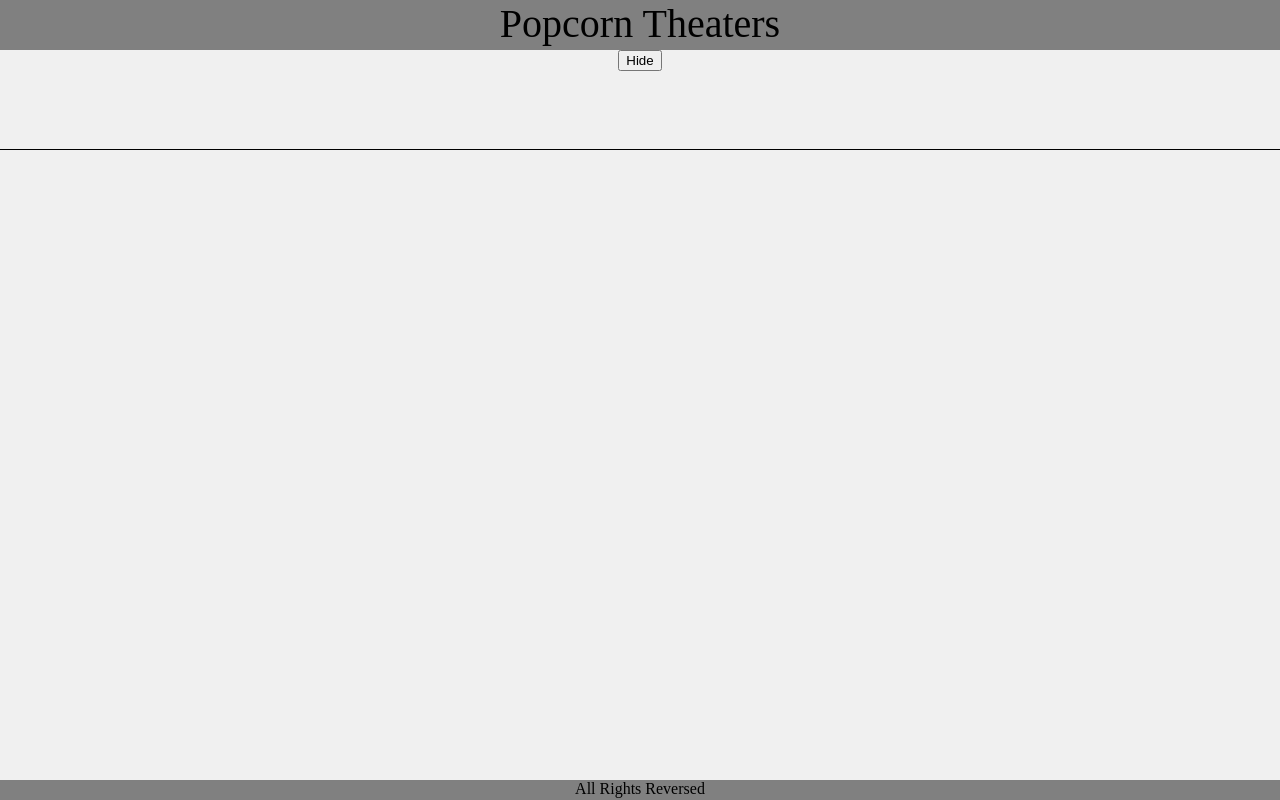
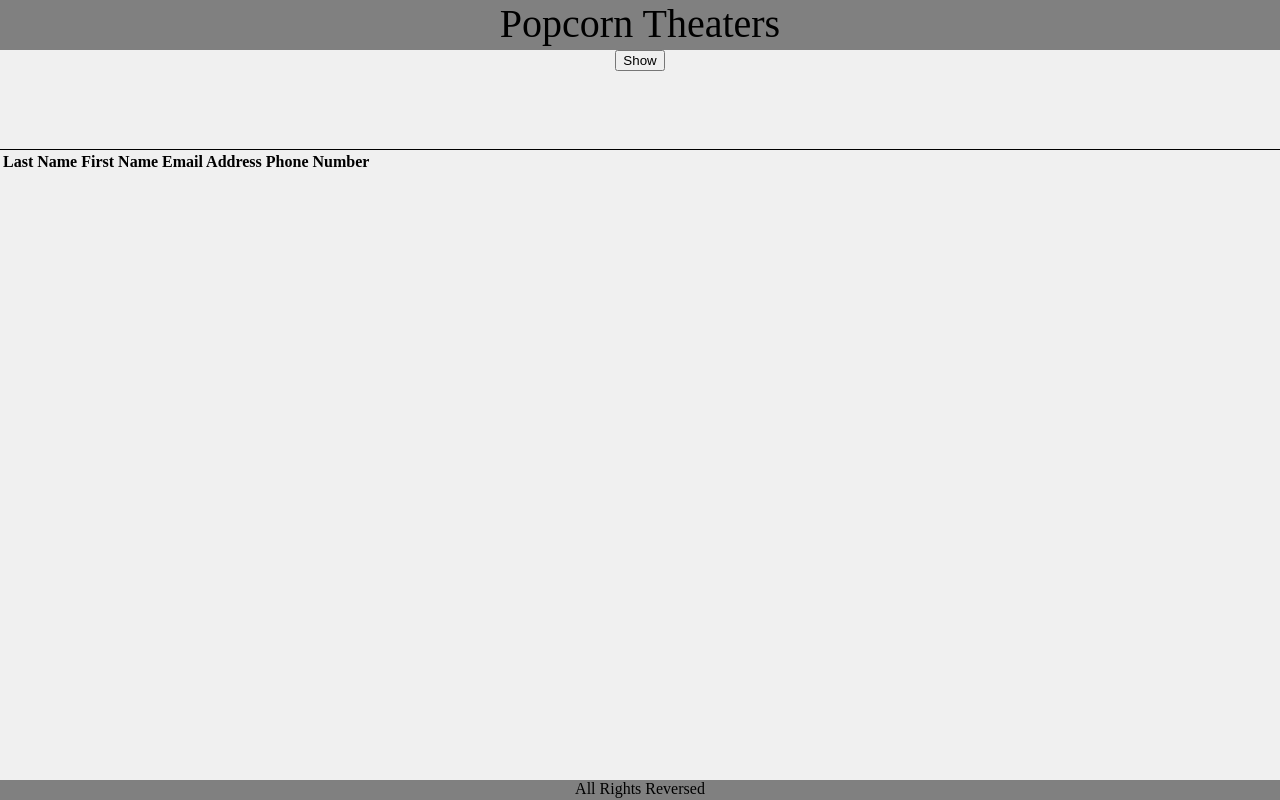
Before and after one commit to gviloria001/popcornapp, a React (Create React App) app in the folder client/: page /DB in a window 1280 px wide. Built offline with nearby package versions, Linux system fonts and the light colour scheme.

Commit message:
minor changes
misc

```diff
--- a/client/src/App.css
+++ b/client/src/App.css
@@ -23,7 +23,7 @@ body {
   grid-template-areas:
     "header_section"
     "report_section"
-    "Site-content_section"
+    "site-content_section"
     "footer_section";
   grid-template-rows: 50px 100px auto 20px;
 }
@@ -40,11 +40,36 @@ body {
   border-bottom: 1px black solid;
 }
 .site-content {
-  grid-area: 'Site-content_section';
+  overflow-y: scroll;
+  grid-area: "site-content_section";
   background-color: #F0F0F0;
+}
+.site-content table {
+  margin: 0;
 }
 .footer {
   text-align: center;
   grid-area: 'footer_section';
   background-color: grey;
 }
+
+/*                            */
+.query-container {
+  margin: 0;
+  height: 100%;
+  overflow-x: scroll;
+  width: 100%;
+}
+
+.query-contents{
+  margin: 0;
+  display: flex;
+  justify-content: space-around;
+  text-align: center;
+  flex-direction: row;
+  align-items: center;
+}
+
+.query-contents div {
+  border: 1px black solid;
+}
--- a/client/src/pages/DB.js
+++ b/client/src/pages/DB.js
@@ -1,7 +1,59 @@
+import  Axios  from "axios";
 import { useState } from "react"
 
 export default function DB() {
     const [visible, setVisible] = useState(false);
+
+
+    // CRUD USERS //////////////////////////////////////////////////
+    const [userFirstName, setUserFirstName] = useState("");
+    const [userLastName, setUserLastName] = useState("");
+    const [userEmail, setUserEmail] = useState("");
+    const [userPhoneNumber, setUserPhoneNumber] = useState("");
+    const [userAccountName, setUserAccountName] = useState("");
+    const [userAccountPassword, setUserAccountpassword] = useState("");
+    const [userList, setUserList] = useState([]);
+
+    const addUser = () => {
+        Axios.post("http://localhost:3001/addUser", {
+            userFirstName: userFirstName,
+            userLastName: userLastName,
+            userEmail: userEmail,
+            userPhoneNumber: userPhoneNumber,
+            userAccountName: userAccountName,
+            userAccountPassword: userAccountPassword,
+        }).then(() => {
+            setUserList([
+                ...userList,
+                {
+                    userFirstName: userFirstName,
+                    userLastName: userLastName,
+                    userEmail: userEmail,
+                    userPhoneNumber: userPhoneNumber,
+                },
+            ])
+        })
+    }
+
+
+    const deleteUser = (userID) => {
+        Axios.delete(`http://localhost:3001/delete/${userID}`).then((response) => {
+            setUserList(
+                userList.filter((val) => {
+                    return val.userID !== userID;
+                })
+            );
+        });
+    };
+
+
+    const getUsers = () => {
+        Axios.get("http://localhost:3001/users").then((res) => {
+            setUserList(res.data);
+        })
+    }
+
+    ///////////////////////////////////////////////////////////////
 
     return (
         <div className='site-layout'>
@@ -9,16 +61,90 @@ export default function DB() {
         Popcorn Theaters
       </div>
       <div className='report-bar'>
-        <button onClick={() => setVisible(!visible)}>{visible ? 'Show' : 'Hide'}
+        <button onClick={() => setVisible(!visible)}>{visible ? 'Hide' : 'Show'}
         </button>
         {visible &&
-            <button>
-                My element
-            </button>
+            <div>
+            <div>
+                <label>First Name:</label>
+                <input
+                    type="text"
+                    onChange={(event) => {
+                        setUserFirstName(event.target.value);
+                    }}
+                />
+                <label>Last Name:</label>
+                <input
+                    type="text"
+                    onChange={(event) => {
+                        setUserLastName(event.target.value);
+                    }}
+                />
+                <label>Email:</label>
+                <input
+                    type="text"
+                    onChange={(event) => {
+                        setUserEmail(event.target.value);
+                    }}
+                />
+                <label>Phone Number:</label>
+                <input
+                    type="text"
+                    onChange={(event) => {
+                        setUserPhoneNumber(event.target.value);
+                    }}
+                />
+                <label>Account Name:</label>
+                <input
+                    type="text"
+                    onChange={(event) => {
+                        setUserAccountName(event.target.value);
+                    }}
+                />
+                <label>Account Password:</label>
+                <input
+                    type="text"
+                    onChange={(event) => {
+                        setUserAccountpassword(event.target.value);
+                    }}
+                />
+                <button onClick={addUser}>Add User</button>
+            </div>
+
+            <div>
+                <button onClick={getUsers}>Show Users</button>
+            </div>
+        </div>
         }
       </div>
       <div className='site-content'>
-
+            <table>
+                <tr>
+                    <th>
+                        Last Name
+                    </th>
+                    <th>
+                        First Name
+                    </th>
+                    <th>
+                        Email Address
+                    </th>
+                    <th>
+                        Phone Number
+                    </th>
+                </tr>
+                {userList.map((val) => {
+                    return (
+                        <tr key={val.userID}>
+                            <td>{val.userLastName} </td>
+                            <td>{val.userFirstName} </td>
+                            <td>{val.userEmail} </td>
+                            <td>{val.userPhoneNumber} </td>
+                            <button onClick={() => { deleteUser(val.userID) }}> Delete User </button>
+                        </tr>
+                    );
+                })}
+            </table>
       </div>
       <div className='footer'>
         All Rights Reversed
```
Also changed, not shown: 1 other file (tests, documents, lock files or other folders).
